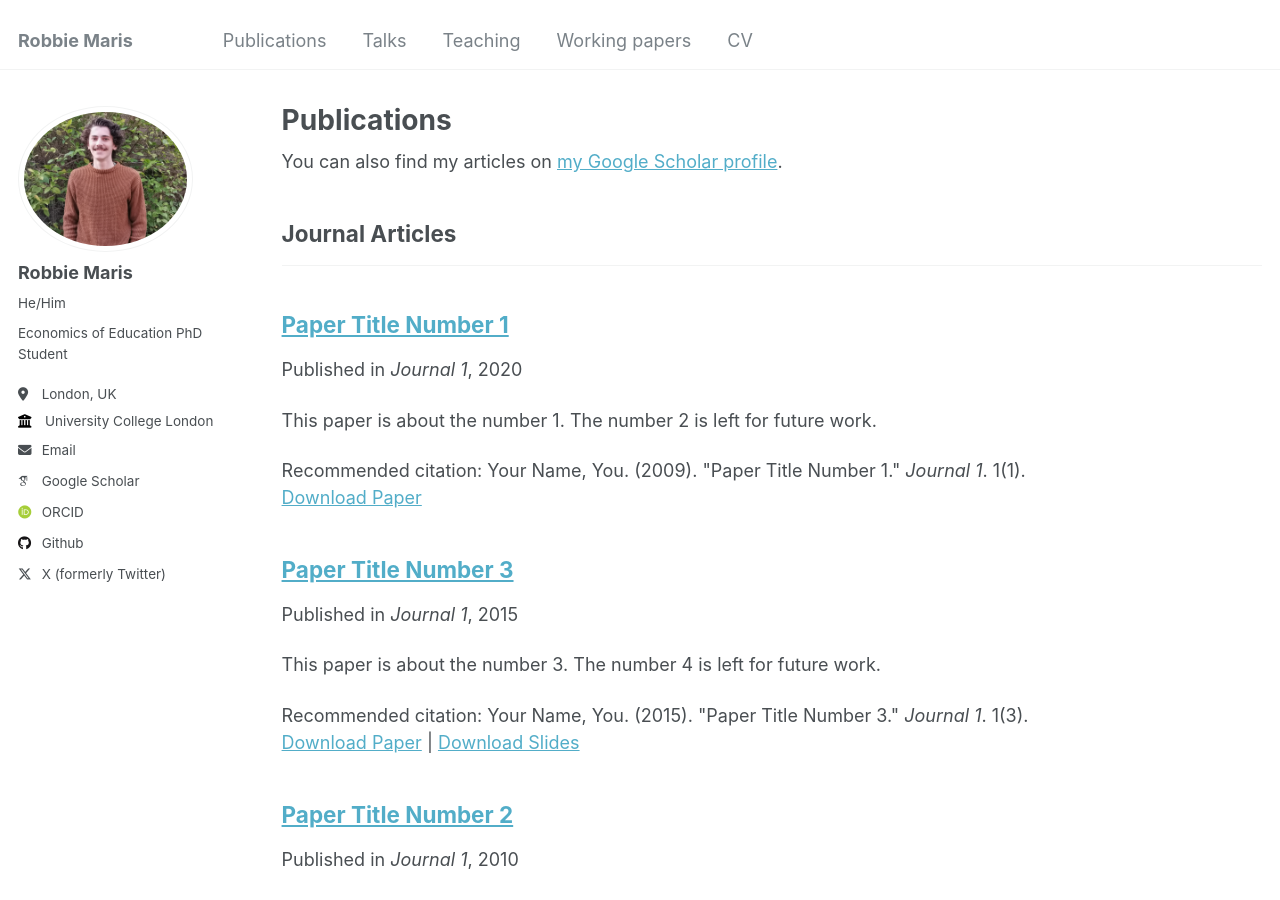
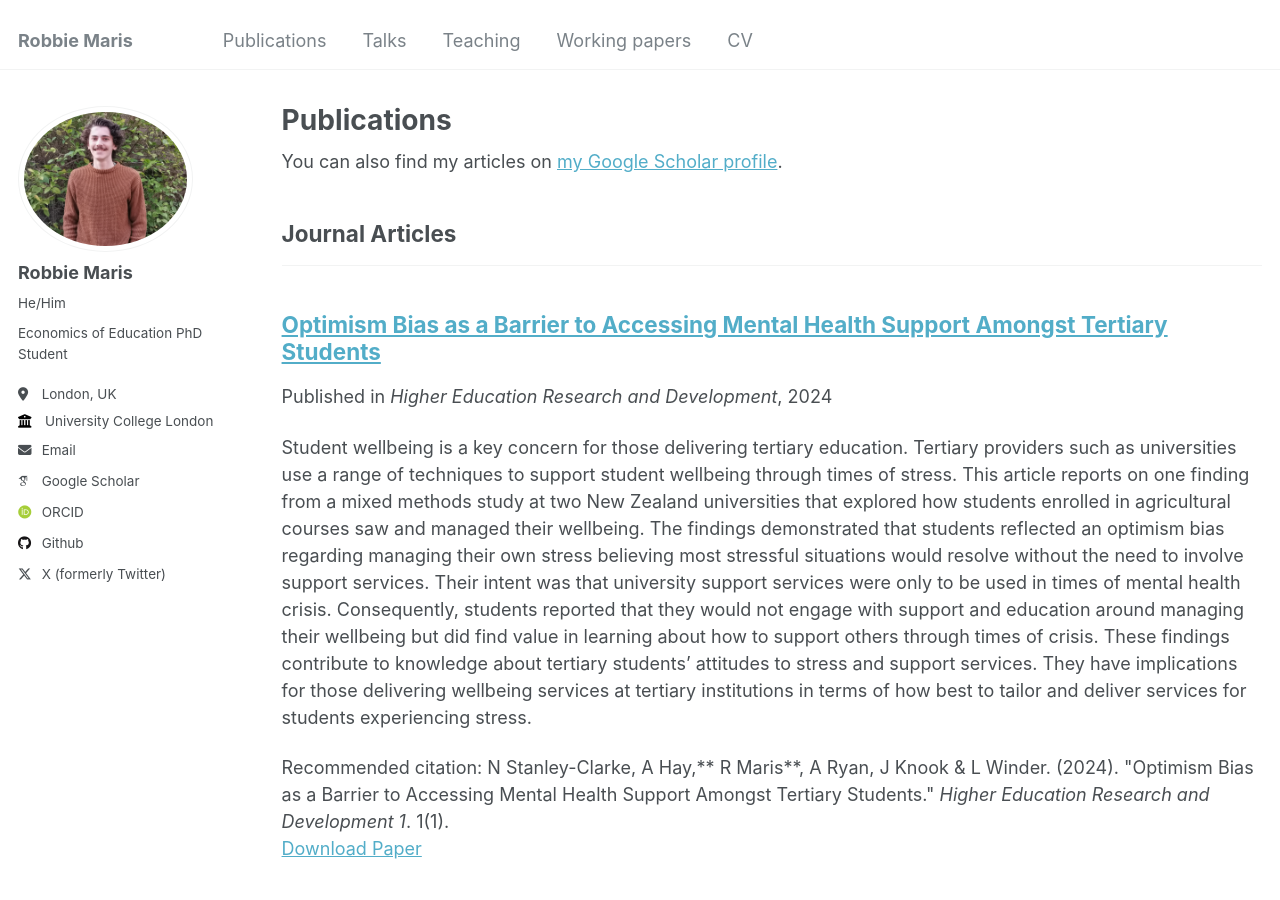
Before and after one commit to robbiem8910/academic_website, a Jekyll site: the page built from _pages/publications.html, in a window 1280 px wide and 900 px high. Built offline with Jekyll 4.4.1, drawn with Linux system fonts in a browser that asks for light colours; some web fonts are replaced.

Commit message:
Update 2009-10-01-paper-title-number-1.md

```diff
--- a/_publications/2009-10-01-paper-title-number-1.md
+++ b/_publications/2009-10-01-paper-title-number-1.md
@@ -1,13 +1,11 @@
 ---
-title: "Paper Title Number 1"
+title: "Optimism Bias as a Barrier to Accessing Mental Health Support Amongst Tertiary Students"
 collection: publications
 category: manuscripts
-permalink: /publication/2009-10-01-paper-title-number-1
-excerpt: 'This paper is about the number 1. The number 2 is left for future work.'
-date: 2020-10-15
-venue: 'Journal 1'
-paperurl: 'http://academicpages.github.io/files/paper1.pdf'
-citation: 'Your Name, You. (2009). &quot;Paper Title Number 1.&quot; <i>Journal 1</i>. 1(1).'
+permalink: /publication/optimism-bias
+excerpt: 'Student wellbeing is a key concern for those delivering tertiary education. Tertiary providers such as universities use a range of techniques to support student wellbeing through times of stress. This article reports on one finding from a mixed methods study at two New Zealand universities that explored how students enrolled in agricultural courses saw and managed their wellbeing. The findings demonstrated that students reflected an optimism bias regarding managing their own stress believing most stressful situations would resolve without the need to involve support services. Their intent was that university support services were only to be used in times of mental health crisis. Consequently, students reported that they would not engage with support and education around managing their wellbeing but did find value in learning about how to support others through times of crisis. These findings contribute to knowledge about tertiary students’ attitudes to stress and support services. They have implications for those delivering wellbeing services at tertiary institutions in terms of how best to tailor and deliver services for students experiencing stress.'
+date: 2024-03-06
+venue: 'Higher Education Research and Development'
+paperurl: 'https://www.tandfonline.com/doi/full/10.1080/07294360.2024.2339838'
+citation: 'N Stanley-Clarke, A Hay,** R Maris**, A Ryan, J Knook & L Winder. (2024). &quot;Optimism Bias as a Barrier to Accessing Mental Health Support Amongst Tertiary Students.&quot; <i>Higher Education Research and Development 1</i>. 1(1).'
 ---
-
-The contents above will be part of a list of publications, if the user clicks the link for the publication than the contents of section will be rendered as a full page, allowing you to provide more information about the paper for the reader. When publications are displayed as a single page, the contents of the above "citation" field will automatically be included below this section in a smaller font.
```
